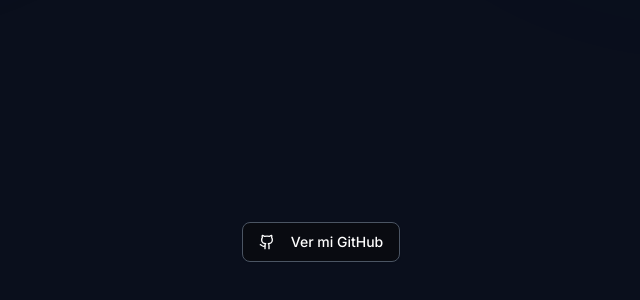
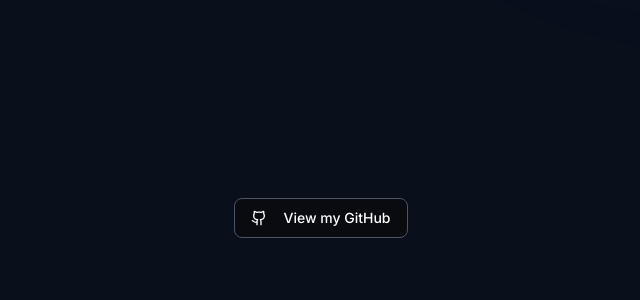
Before and after one commit to leomoyano/leomoyano-portfolio, a React (Vite) app: page / in a window 1280 px wide. Shown: the part 6569-6869 px from the top of the page, without its empty margins (319-959 px from the left). Built offline with nearby package versions, Linux system fonts and the light colour scheme.

Commit message:
feat: update projects data and add custom LM favicon

```diff
--- a/index.html
+++ b/index.html
@@ -4,6 +4,7 @@
     <meta charset="UTF-8" />
     <meta name="viewport" content="width=device-width, initial-scale=1.0" />
     <title>Portfolio - Desarrollador Full Stack</title>
+    <link rel="icon" type="image/png" href="/favicon.png" />
   </head>
   <body>
     <div id="root"></div>
--- a/src/sections/Projects.tsx
+++ b/src/sections/Projects.tsx
@@ -1,51 +1,65 @@
-import { useEffect, useRef } from 'react';
-import gsap from 'gsap';
-import { ScrollTrigger } from 'gsap/ScrollTrigger';
-import { Button } from '@/components/ui/button';
-import { ExternalLink, Github, ArrowUpRight } from 'lucide-react';
+import { useEffect, useRef } from "react";
+import gsap from "gsap";
+import { ScrollTrigger } from "gsap/ScrollTrigger";
+import { Button } from "@/components/ui/button";
+import { ExternalLink, Github, ArrowUpRight } from "lucide-react";
+import { useTranslation } from "react-i18next";
 
 gsap.registerPlugin(ScrollTrigger);
+
+export default function Projects() {
+  const { t } = useTranslation();
+  const sectionRef = useRef<HTMLElement>(null);
+  const headingRef = useRef<HTMLDivElement>(null);
+  const projectsRef = useRef<HTMLDivElement>(null);
 
   const projects = [
     {
       id: 1,
-    title: 'Design System - Finalis',
-    description:
-      'Co-creé un Design System completo adoptado por múltiples equipos de desarrollo. Incluye componentes reutilizables, documentación interactiva y tokens de diseño para garantizar consistencia visual.',
-    image: '/project1.jpg',
-    technologies: ['React', 'TypeScript', 'Chakra UI', 'Storybook', 'GraphQL'],
-    liveUrl: '#',
-    githubUrl: '#',
+      title: t("projects.items.sumar.title"),
+      description: t("projects.items.sumar.description"),
+      image: "/project1.jpg",
+      technologies: [
+        "React",
+        "TypeScript",
+        "Tailwind CSS",
+        "Zustand",
+        "Chart.js",
+      ],
+      liveUrl: "#",
+      githubUrl: "#",
       featured: true,
+      inDevelopment: true,
     },
     {
       id: 2,
-    title: 'Plataforma Fintech - The Fuzzy Fish',
-    description:
-      'Desarrollé interfaces para plataforma fintech SaaS utilizada por clientes en LATAM y EE.UU. Enfoque en performance, accesibilidad WCAG 2.1 y código mantenible.',
-    image: '/project2.jpg',
-    technologies: ['React', 'TypeScript', 'Styled Components', 'Redux Toolkit'],
-    liveUrl: '#',
-    githubUrl: '#',
+      title: t("projects.items.cinema.title"),
+      description: t("projects.items.cinema.description"),
+      image: "/project2.jpg",
+      technologies: [
+        "Next.js",
+        "TypeScript",
+        "Prisma",
+        "PostgreSQL",
+        "Shadcn UI",
+      ],
+      liveUrl: "#",
+      githubUrl: "#",
       featured: true,
+      inDevelopment: true,
     },
     {
       id: 3,
-    title: 'Giros y Finanzas - RollingCode',
-    description:
-      'Sistema completo para empresa de transferencias de dinero en Colombia. Implementé flujos de usuario, dashboard administrativo y integración con pasarelas de pago.',
-    image: '/project3.jpg',
-    technologies: ['React', 'JavaScript', 'Bootstrap', 'Node.js'],
-    liveUrl: '#',
-    githubUrl: '#',
+      title: t("projects.items.cvanalyzer.title"),
+      description: t("projects.items.cvanalyzer.description"),
+      image: "/project3.jpg",
+      technologies: ["Next.js", "OpenAI API", "Zod", "Framer Motion"],
+      liveUrl: "#",
+      githubUrl: "#",
       featured: false,
+      inDevelopment: true,
     },
   ];
-
-export default function Projects() {
-  const sectionRef = useRef<HTMLElement>(null);
-  const headingRef = useRef<HTMLDivElement>(null);
-  const projectsRef = useRef<HTMLDivElement>(null);
 
   useEffect(() => {
     const ctx = gsap.context(() => {
@@ -56,13 +70,13 @@ export default function Projects() {
         duration: 0.8,
         scrollTrigger: {
           trigger: headingRef.current,
-          start: 'top 80%',
-          toggleActions: 'play none none reverse',
+          start: "top 80%",
+          toggleActions: "play none none reverse",
         },
       });
 
       // Project cards animation
-      const cards = projectsRef.current?.querySelectorAll('.project-card');
+      const cards = projectsRef.current?.querySelectorAll(".project-card");
       cards?.forEach((card, index) => {
         gsap.from(card, {
           opacity: 0,
@@ -72,8 +86,8 @@ export default function Projects() {
           delay: index * 0.2,
           scrollTrigger: {
             trigger: card,
-            start: 'top 85%',
-            toggleActions: 'play none none reverse',
+            start: "top 85%",
+            toggleActions: "play none none reverse",
           },
         });
       });
@@ -96,15 +110,15 @@ export default function Projects() {
         {/* Section heading */}
         <div ref={headingRef} className="text-center mb-16">
           <span className="inline-block text-sm font-medium text-[#3b82f6] uppercase tracking-wider mb-3">
-            Portafolio
+            {t("projects.badge")}
           </span>
           <h2 className="text-3xl sm:text-4xl lg:text-5xl font-bold text-white mb-4">
-            Proyectos <span className="text-gradient">Relevantes</span>
+            {t("projects.title")}{" "}
+            <span className="text-gradient">{t("projects.titleAccent")}</span>
           </h2>
           <div className="w-20 h-1 bg-gradient-to-r from-[#3b82f6] to-[#06b6d4] mx-auto rounded-full" />
           <p className="mt-4 text-gray-400 max-w-2xl mx-auto">
-            Proyectos en los que he trabajado, destacando mi contribución
-            en desarrollo frontend, design systems y colaboración en equipos ágiles.
+            {t("projects.subtitle")}
           </p>
         </div>
 
@@ -114,7 +128,7 @@ export default function Projects() {
             <div
               key={project.id}
               className={`project-card group relative rounded-2xl overflow-hidden ${
-                index === 0 ? 'lg:col-span-2' : ''
+                index === 0 ? "lg:col-span-2" : ""
               }`}
             >
               {/* Glass container */}
@@ -122,7 +136,7 @@ export default function Projects() {
                 {/* Image container */}
                 <div
                   className={`relative overflow-hidden ${
-                    index === 0 ? 'h-64 lg:h-80' : 'h-56'
+                    index === 0 ? "h-64 lg:h-80" : "h-56"
                   }`}
                 >
                   <img
@@ -134,15 +148,28 @@ export default function Projects() {
                   {/* Overlay gradient */}
                   <div className="absolute inset-0 bg-gradient-to-t from-[#0a0f1c] via-[#0a0f1c]/50 to-transparent opacity-80" />
 
-                  {/* Featured badge */}
-                  {project.featured && (
-                    <div className="absolute top-4 left-4 px-3 py-1 rounded-full bg-gradient-to-r from-[#3b82f6] to-[#06b6d4] text-white text-xs font-medium">
-                      Destacado
+                  {/* Featured & In Development badges */}
+                  <div className="absolute top-4 left-4 flex flex-col gap-2">
+                    {project.featured && !project.inDevelopment && (
+                      <div className="px-3 py-1 rounded-full bg-gradient-to-r from-[#3b82f6] to-[#06b6d4] text-white text-xs font-medium">
+                        {t("projects.featured")}
                       </div>
                     )}
+                    {project.inDevelopment && (
+                      <div className="px-3 py-1 rounded-full bg-orange-500/90 text-white text-xs font-medium backdrop-blur-sm">
+                        {t("projects.inDevelopmentBadge")}
+                      </div>
+                    )}
+                  </div>
 
                   {/* Hover overlay with actions */}
                   <div className="absolute inset-0 bg-[#0a0f1c]/80 opacity-0 group-hover:opacity-100 transition-opacity duration-500 flex items-center justify-center gap-4">
+                    {project.inDevelopment ? (
+                      <span className="text-white font-medium px-4 py-2 glass rounded-lg transform translate-y-4 group-hover:translate-y-0 transition-transform duration-500">
+                        {t("projects.comingSoon")}
+                      </span>
+                    ) : (
+                      <>
                         <Button
                           variant="outline"
                           size="sm"
@@ -155,7 +182,7 @@ export default function Projects() {
                             rel="noopener noreferrer"
                           >
                             <Github className="w-4 h-4 mr-2" />
-                        Código
+                            {t("projects.code")}
                           </a>
                         </Button>
                         <Button
@@ -169,9 +196,11 @@ export default function Projects() {
                             rel="noopener noreferrer"
                           >
                             <ExternalLink className="w-4 h-4 mr-2" />
-                        Ver Demo
+                            {t("projects.demo")}
                           </a>
                         </Button>
+                      </>
+                    )}
                   </div>
                 </div>
 
@@ -214,12 +243,12 @@ export default function Projects() {
             asChild
           >
             <a
-              href="https://github.com/leonardomoyano7"
+              href="https://github.com/leomoyano"
               target="_blank"
               rel="noopener noreferrer"
             >
               <Github className="w-5 h-5 mr-2" />
-              Ver mi GitHub
+              {t("projects.githubCTA")}
             </a>
           </Button>
         </div>
```
Also changed, not shown: public/favicon.png (added). Lines whose indentation alone changed are shown as unchanged.
